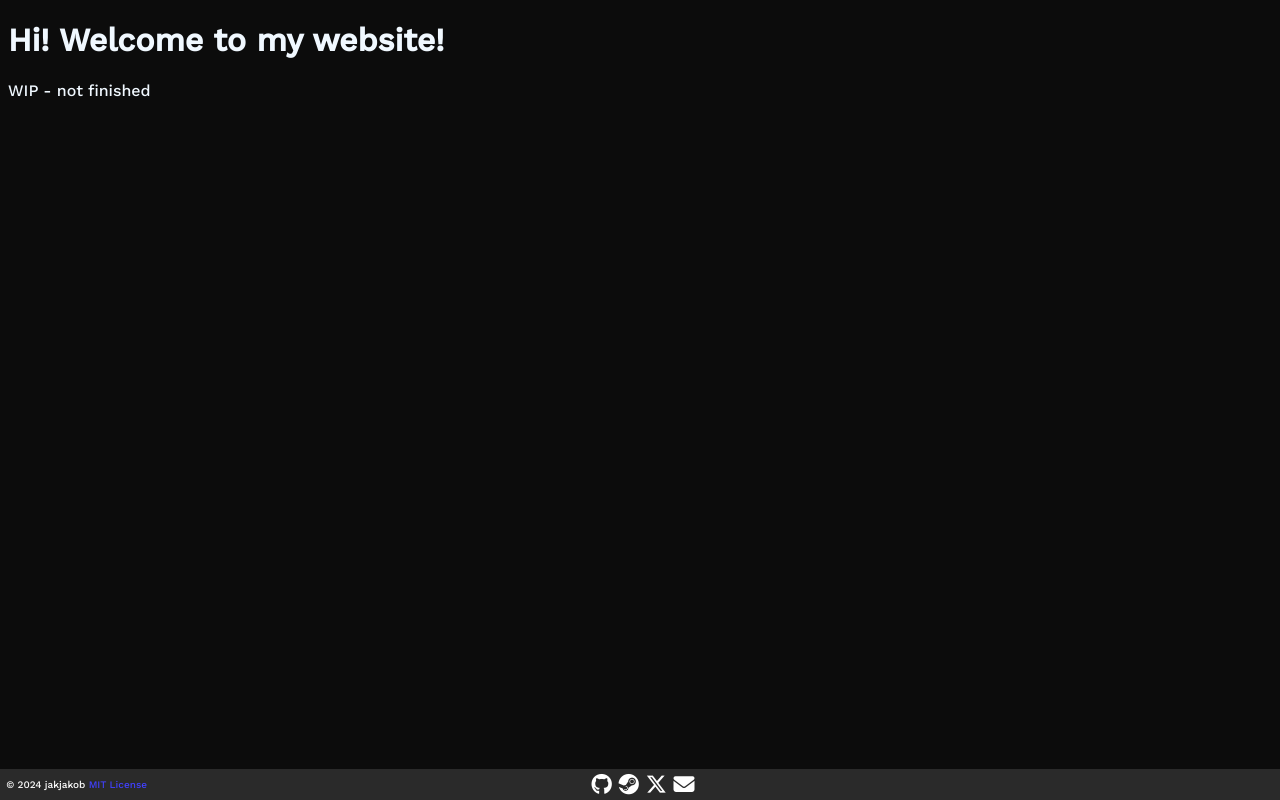
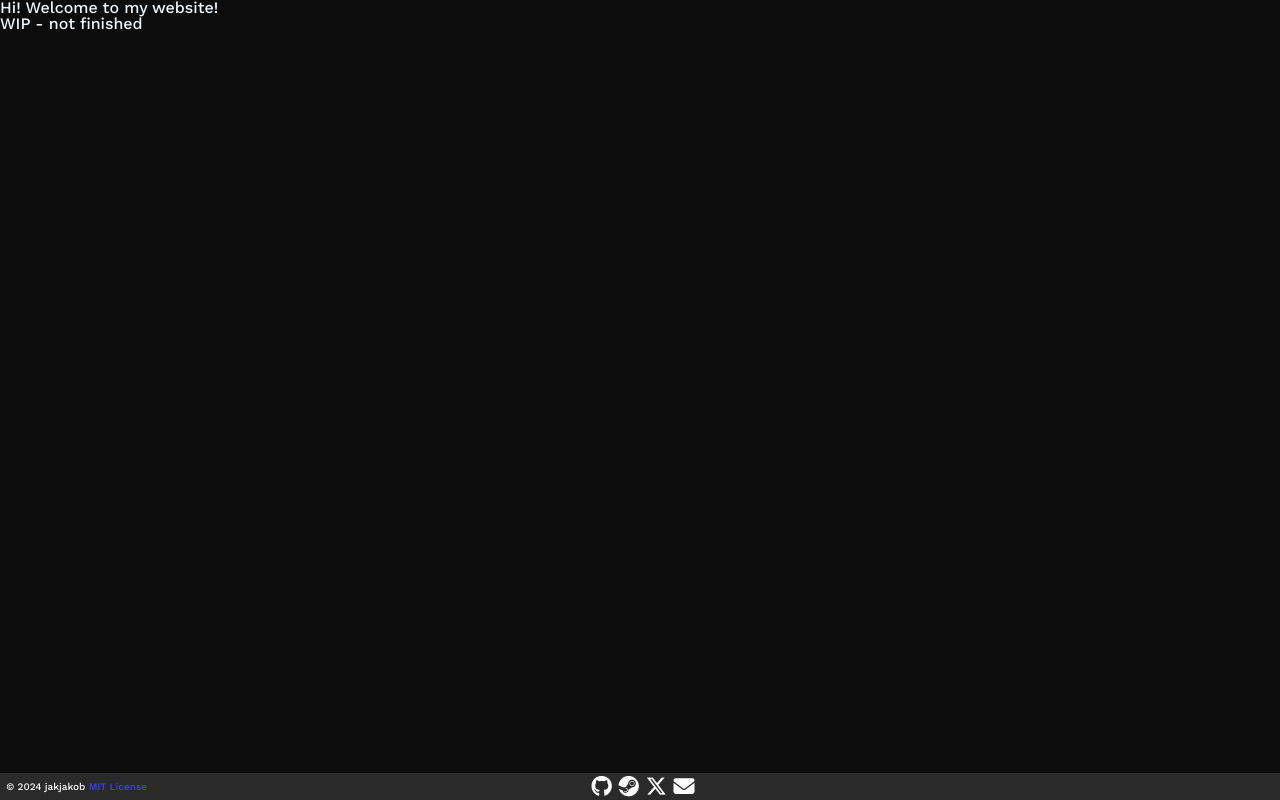
Before and after one commit to jakjakob/jakjakobdoteu, a PHP site: page / in a window 1280 px wide. Run offline with PHP 8.4, Linux system fonts and the light colour scheme; some libraries are stand-ins or nearby versions.

Commit message:
try fix for safari (css reset sheet)

```diff
--- a/public_www/main.css
+++ b/public_www/main.css
@@ -1,5 +1,53 @@
 @import url('https://fonts.googleapis.com/css2?family=Work+Sans:wght@500&display=swap');
+/* http://meyerweb.com/eric/tools/css/reset/
+   v2.0 | 20110126
+   License: none (public domain)
+*/
 
+html, body, div, span, applet, object, iframe,
+h1, h2, h3, h4, h5, h6, p, blockquote, pre,
+a, abbr, acronym, address, big, cite, code,
+del, dfn, em, img, ins, kbd, q, s, samp,
+small, strike, strong, sub, sup, tt, var,
+b, u, i, center,
+dl, dt, dd, ol, ul, li,
+fieldset, form, label, legend,
+table, caption, tbody, tfoot, thead, tr, th, td,
+article, aside, canvas, details, embed,
+figure, figcaption, footer, header, hgroup,
+menu, nav, output, ruby, section, summary,
+time, mark, audio, video {
+	margin: 0;
+	padding: 0;
+	border: 0;
+	font-size: 100%;
+	font: inherit;
+	vertical-align: baseline;
+}
+/* HTML5 display-role reset for older browsers */
+article, aside, details, figcaption, figure,
+footer, header, hgroup, menu, nav, section {
+	display: block;
+}
+body {
+	line-height: 1;
+}
+ol, ul {
+	list-style: none;
+}
+blockquote, q {
+	quotes: none;
+}
+blockquote:before, blockquote:after,
+q:before, q:after {
+	content: '';
+	content: none;
+}
+table {
+	border-collapse: collapse;
+	border-spacing: 0;
+}
+/*end css reset stylesheet*/
 /*general stuff*/
 body {
     background-color: #0C0C0C;
```
